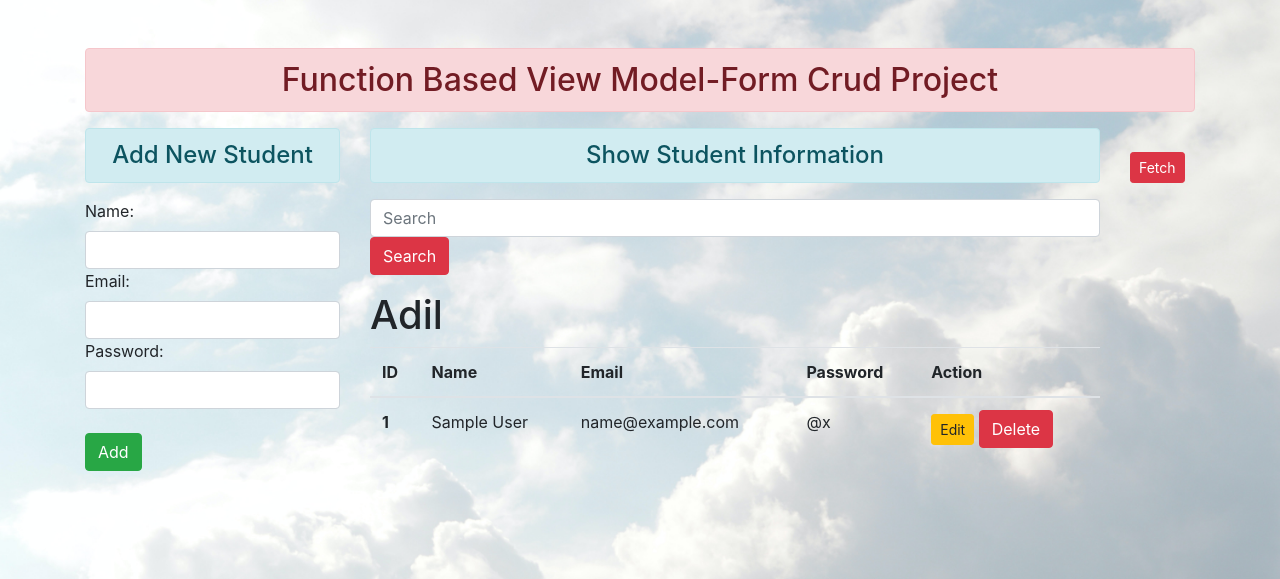
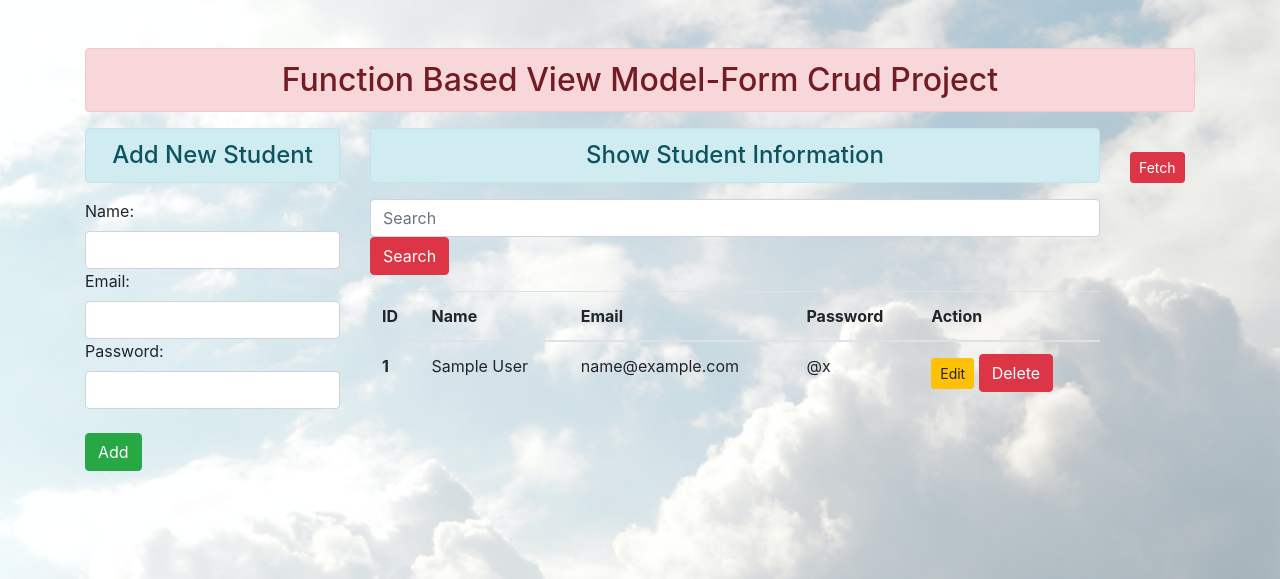
Before and after one commit to msadilshakir/Crud, a Django app: page / in a window 1280 px wide. Shown: the top 579 px of the page. Run offline with Django 3.2, Linux system fonts and the light colour scheme; tables that the repository leaves empty hold one stand-in row (values such as "Sample post"); some libraries are stand-ins or nearby versions.

Commit message:
Commit 1

```diff
--- a/enroll/templates/add_show.html
+++ b/enroll/templates/add_show.html
@@ -24,7 +24,6 @@
         {% if stu %}
         <table class="table table-hover" id='myDIV' >
             <thead>
-                <h1>Adil</h1>
                 <tr>
                     <th scope="col">ID</th>
                     <th scope="col">Name</th>
```
